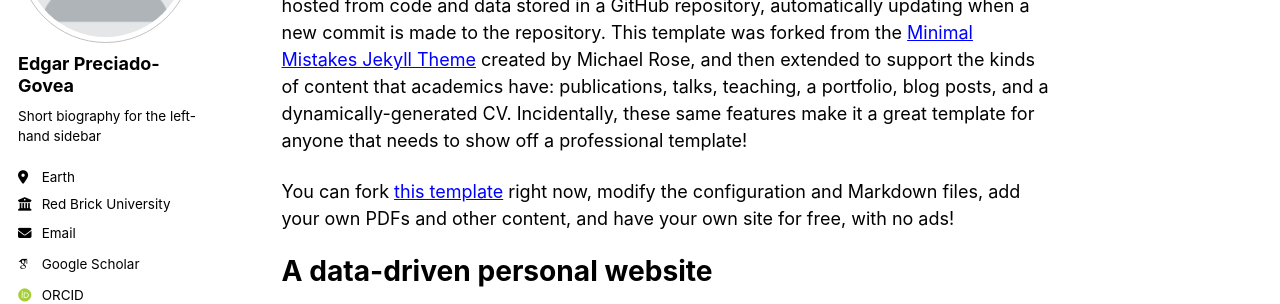
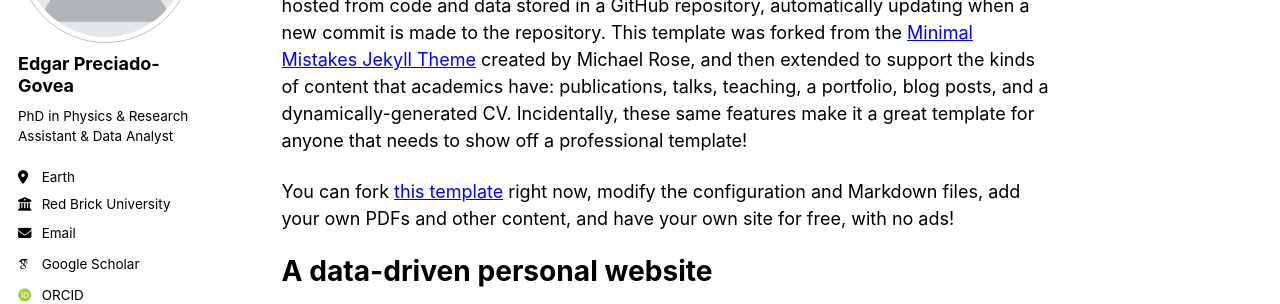
Before and after one commit to edgargovea/edgarpgovea.github.io, a Jekyll site: the page built from _pages/about.md, in a window 1280 px wide. Shown: the part 233-537 px from the top of the page. Built offline with Jekyll 4.4.1, drawn with Linux system fonts in a browser that asks for light colours; some web fonts are replaced; a script bundle is joined from its source files by our own code; library files that are not in the unit come from our copies.

Commit message:
Update _config.yml

```diff
--- a/_config.yml
+++ b/_config.yml
@@ -26,7 +26,7 @@ author:
   avatar           : "profile.png"
   name             : "Edgar Preciado-Govea"
   pronouns         : # example: "she/her"
-  bio              : "Short biography for the left-hand sidebar"
+  bio              : "PhD in Physics & Research Assistant & Data Analyst"
   location         : "Earth"
   employer         : "Red Brick University"
   uri              : # URL
```
